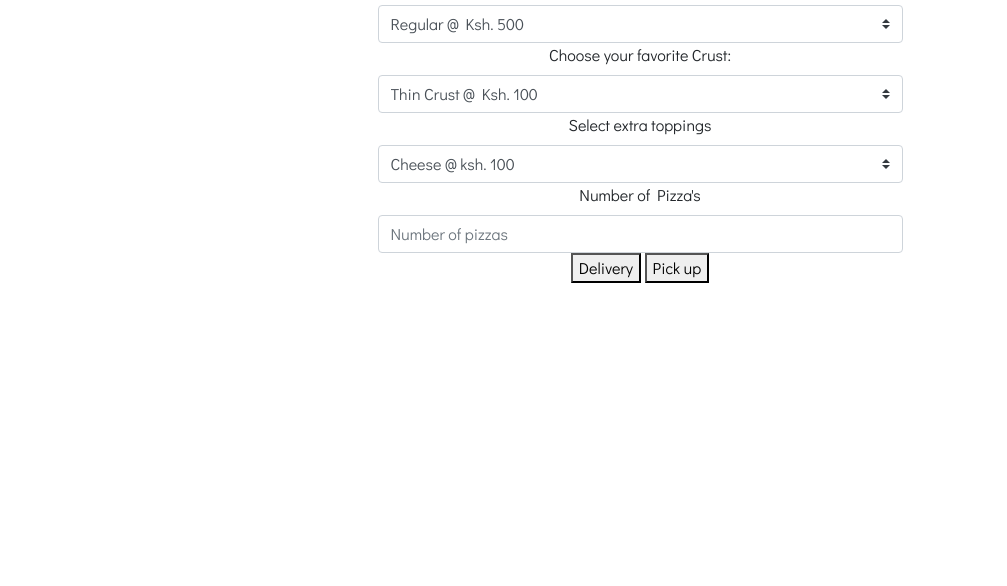
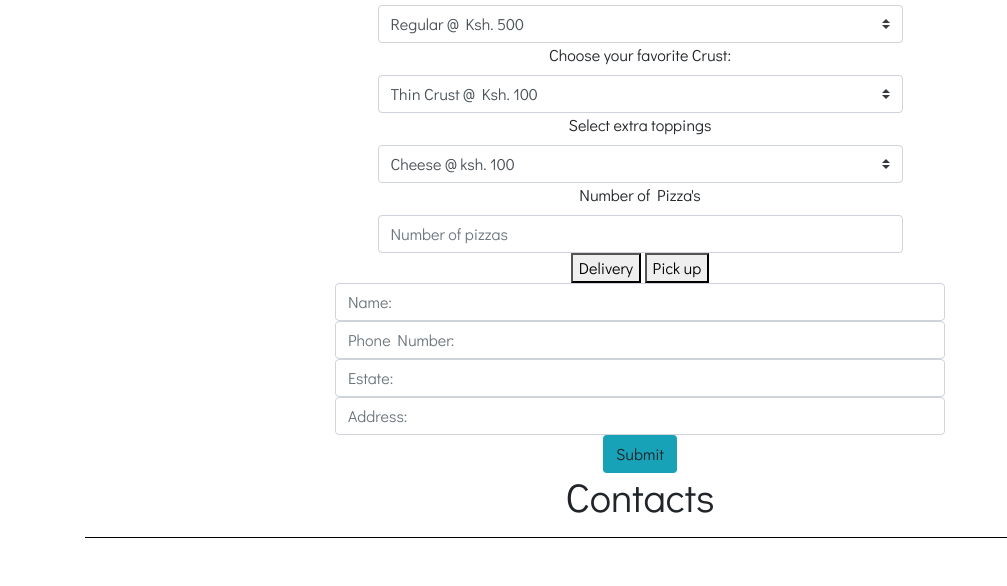
Before and after one commit to Bnabz/parklands_pizzeria, a plain HTML site: page index.html in a window 1280 px wide. Shown: the part 1481-2067 px from the top of the page, without its empty margins (0-1007 px from the left). Before the commit the page ends 1764 px from the top, so only its background shows below. Drawn offline with Linux system fonts and the light colour scheme.

Commit message:
add delivery details forms

```diff
--- a/index.html
+++ b/index.html
@@ -128,7 +128,17 @@
      <button class='delivernot'>Pick up</button>
    </div>
 
-  <!-- <div class="container section-title">
+   <div class="container"></div>
+     <form class="col-md-6 offset-md-3 text-center">
+       <input type="text" class="form-control " placeholder="Name:">
+       <input type="tel" class="form-control " placeholder="Phone Number: ">
+       <input type="text" class="form-control " placeholder="Estate: ">
+       <input type="text" class="form-control " placeholder="Address: ">
+       <button class="btn bg-info text-center d-block mx-auto">Submit</button>
+     </form>
+    </div>
+
+   <div class="container section-title">
      <h1>Contacts</h1>
      <hr>
    </div>
```
